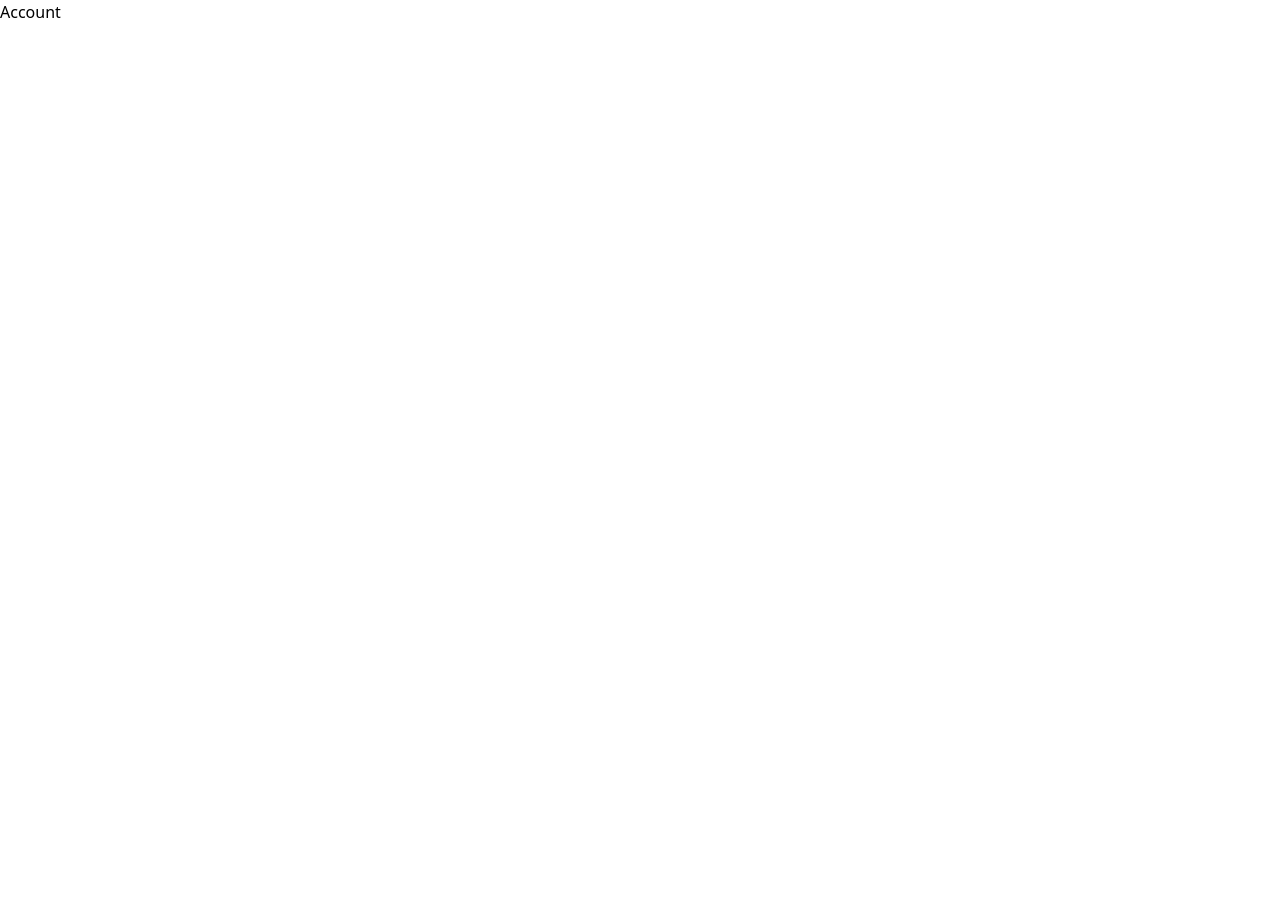
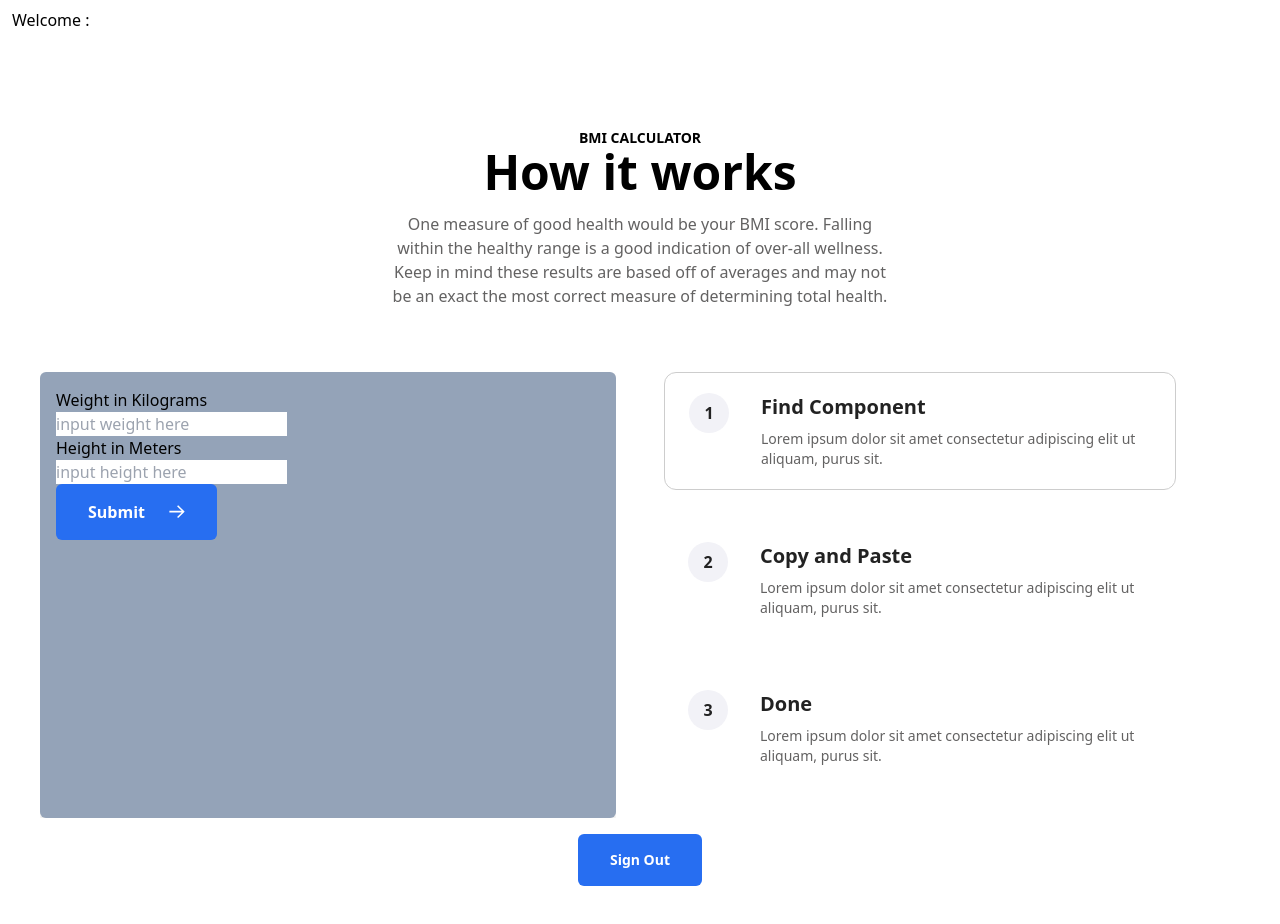
Before and after one commit to flor3z/onebetterbody, a React (Vite) app: page /account in a window 1280 px wide. Shown: the top 924 px of the page. Before the commit the page ends 800 px from the top, so only its background shows below. Built offline with nearby package versions, Linux system fonts and the light colour scheme; no server answers.

Commit message:
firebase added with env file and pages

```diff
--- a/package.json
+++ b/package.json
@@ -10,6 +10,7 @@
     "preview": "vite preview"
   },
   "dependencies": {
+    "firebase": "^10.6.0",
     "react": "^18.2.0",
     "react-dom": "^18.2.0",
     "react-router-dom": "^6.18.0"
--- a/src/App.jsx
+++ b/src/App.jsx
@@ -1,16 +1,18 @@
-import { useState } from 'react';
 import Signup from './components/Signup';
 import Signin from './components/Signin';
 import Account from './components/Account';
 import { Routes, Route } from 'react-router-dom';
+import { AuthContextProvider } from './context/AuthContext';
 function App() {
   return (
     <>
-      <Routes>
-        <Route path="/" element={<Signup />} />
-        <Route path="/signin" element={<Signin />} />
-        <Route path="/account" element={<Account />} />
-      </Routes>
+      <AuthContextProvider>
+        <Routes>
+          <Route path="/" element={<Signup />} />
+          <Route path="/signin" element={<Signin />} />
+          <Route path="/account" element={<Account />} />
+        </Routes>
+      </AuthContextProvider>
     </>
   );
 }
--- a/src/components/Account.jsx
+++ b/src/components/Account.jsx
@@ -1,7 +1,127 @@
+import { Link, useNavigate } from 'react-router-dom';
+import { UserAuth } from '../context/AuthContext';
+
 import React from 'react';
 
 function Account() {
-  return <div>Account</div>;
+  const { user, logout } = UserAuth();
+
+  const navigate = useNavigate();
+
+  const handleLogOut = async () => {
+    try {
+      await logout();
+      navigate('/');
+    } catch (e) {
+      console.log(e.message);
+    }
+  };
+
+  return (
+    <section>
+      <div className="absolute top-2 left-3">
+        Welcome : {user && user.email}{' '}
+      </div>
+      <div className="mx-auto w-full max-w-7xl px-5 py-16 md:px-10 md:py-24 lg:py-32">
+        <p className="text-center text-sm font-bold uppercase">
+          BMI CALCULATOR
+        </p>
+        <h2 className="text-center text-3xl font-bold md:text-5xl">
+          How it works
+        </h2>
+        <p className="mx-auto mb-8 mt-4 max-w-lg text-center text-sm text-[#636262] sm:text-base md:mb-12 lg:mb-16">
+          One measure of good health would be your BMI score. Falling within the
+          healthy range is a good indication of over-all wellness. Keep in mind
+          these results are based off of averages and may not be an exact the
+          most correct measure of determining total health.
+        </p>
+        <div className="grid items-center gap-8 lg:grid-cols-2 lg:gap-12">
+          <div className="flex h-full flex-col [grid-area:2/1/3/2] lg:[grid-area:1/2/2/3]">
+            <a
+              className="mb-8 flex max-w-lg justify-center gap-4 rounded-xl border border-solid border-[#cdcdcd] px-6 py-5 text-[#222222]"
+              href="#w-tabs-0-data-w-pane-0"
+            >
+              <div className="flex h-10 w-10 flex-none items-center justify-center rounded-full bg-[#f2f2f7]">
+                <p className="text-sm font-bold sm:text-base">1</p>
+              </div>
+              <div className="ml-4 flex flex-col gap-2">
+                <h5 className="text-xl font-bold">Find Component</h5>
+                <p className="text-sm text-[#636262]">
+                  Lorem ipsum dolor sit amet consectetur adipiscing elit ut
+                  aliquam, purus sit.
+                </p>
+              </div>
+            </a>
+            <a
+              className="mb-8 flex max-w-lg justify-center gap-4 px-6 py-5 text-[#222222]"
+              href="#w-tabs-0-data-w-pane-1"
+            >
+              <div className="flex h-10 w-10 flex-none items-center justify-center rounded-full bg-[#f2f2f7]">
+                <p className="text-sm font-bold sm:text-base">2</p>
+              </div>
+              <div className="ml-4 flex flex-col gap-2">
+                <h5 className="text-xl font-bold">Copy and Paste</h5>
+                <p className="text-sm text-[#636262]">
+                  Lorem ipsum dolor sit amet consectetur adipiscing elit ut
+                  aliquam, purus sit.
+                </p>
+              </div>
+            </a>
+            <a
+              className="mb-8 flex max-w-lg justify-center gap-4 px-6 py-5 text-[#222222]"
+              href="#w-tabs-0-data-w-pane-2"
+            >
+              <div className="flex h-10 w-10 flex-none items-center justify-center rounded-full bg-[#f2f2f7]">
+                <p className="text-sm font-bold sm:text-base">3</p>
+              </div>
+              <div className="ml-4 flex flex-col gap-2">
+                <h5 className="text-xl font-bold">Done</h5>
+                <p className="text-sm text-[#636262]">
+                  Lorem ipsum dolor sit amet consectetur adipiscing elit ut
+                  aliquam, purus sit.
+                </p>
+              </div>
+            </a>
+          </div>
+          <form className="block h-full w-full overflow-hidden [grid-area:1/1/2/2] lg:[grid-area:1/1/2/2]">
+            <div className="flex flex-col items-start p-4 text-left bg-slate-400 w-full h-full rounded-md shadow-md">
+              <label>Weight in Kilograms</label>
+              <input type="text" placeholder="input weight here" />
+              <label>Height in Meters</label>
+              <input type="text" placeholder="input height here" />
+              <button
+                href="#"
+                className="flex items-center justify-center bg-[#276ef1] px-8 py-4 text-center font-semibold rounded-md text-white"
+              >
+                <p className="mr-6 font-bold">Submit</p>
+                <svg
+                  className="h-4 w-4 flex-none"
+                  fill="currentColor"
+                  viewBox="0 0 20 21"
+                  xmlns="http://www.w3.org/2000/svg"
+                >
+                  <title>Arrow Right</title>
+                  <polygon points="16.172 9 10.101 2.929 11.515 1.515 20 10 19.293 10.707 11.515 18.485 10.101 17.071 16.172 11 0 11 0 9"></polygon>
+                </svg>
+              </button>
+            </div>
+          </form>
+        </div>
+        <div className="flex justify-center items-center text-sm py-4">
+          <button
+            onClick={handleLogOut}
+            className="flex items-center justify-center bg-[#276ef1] px-8 py-4 text-center font-semibold rounded-md text-white"
+          >
+            <p className=" font-bold">Sign Out</p>
+          </button>
+          {/* Log out of{' '}
+          <Link to="signin" className="text-sm font-bold text-balck">
+            Your Account
+          </Link> */}
+        </div>
+      </div>
+    </section>
+  );
 }
 
 export default Account;
--- a/src/components/Signin.jsx
+++ b/src/components/Signin.jsx
@@ -57,7 +57,7 @@ function Signin() {
             href="#"
             className="flex items-center justify-center bg-[#276ef1] px-8 py-4 text-center font-semibold rounded-md text-white transition [box-shadow:rgb(171,_196,_245)_-8px_8px] hover:[box-shadow:rgb(171,_196,_245)_0px_0px]"
           >
-            <p className="mr-6 font-bold">Login to One Body</p>
+            <p className="mr-6 font-bold">Sign in</p>
             <svg
               className="h-4 w-4 flex-none"
               fill="currentColor"
--- a/src/components/Signup.jsx
+++ b/src/components/Signup.jsx
@@ -1,7 +1,31 @@
 import React from 'react';
-import { Link } from 'react-router-dom';
+import { Link, useNavigate } from 'react-router-dom';
+import { useState } from 'react';
+import { UserAuth } from '../context/AuthContext';
 
 function Signup() {
+  const [email, setEmail] = useState('');
+  const [password, setPassword] = useState('');
+  const [error, setError] = useState('');
+
+  const navigate = useNavigate();
+
+  const { createUser } = UserAuth();
+
+  const handleSubmit = async (e) => {
+    e.preventDefault();
+    setError('');
+    try {
+      await createUser(email, password);
+      navigate('/account');
+    } catch (error) {
+      setError(error.message);
+      console.log(error.message);
+      setEmail('');
+      setPassword('');
+    }
+  };
+
   return (
     <>
       <section>
@@ -30,6 +54,7 @@ function Signup() {
                 One Body
               </h2>
               <form
+                onSubmit={handleSubmit}
                 className="mx-auto mb-4 max-w-sm pb-4"
                 name="wf-form-password"
                 method="get"
@@ -41,6 +66,7 @@ function Signup() {
                     className="absolute bottom-0 left-[5%] right-auto top-[26%] inline-block"
                   />
                   <input
+                    onChange={(e) => setEmail(e.target.value)}
                     type="email"
                     className="mb-4 block h-9 w-full border border-black bg-[#f2f2f7] px-3 py-6 pl-14 text-sm text-[#333333]"
                     maxLength="256"
@@ -56,6 +82,7 @@ function Signup() {
                     className="absolute bottom-0 left-[5%] right-auto top-[26%] inline-block"
                   />
                   <input
+                    onChange={(e) => setPassword(e.target.value)}
                     type="password"
                     className="mb-4 block h-9 w-full border border-black bg-[#f2f2f7] px-3 py-6 pl-14 text-sm text-[#333333]"
                     placeholder="Password (min 4 characters)"
@@ -74,11 +101,8 @@ function Signup() {
                     </a>
                   </span>
                 </label>
-                <a
-                  href="#"
-                  className="flex items-center justify-center bg-[#276ef1] px-8 py-4 text-center font-semibold rounded-md text-white transition [box-shadow:rgb(171,_196,_245)_-8px_8px] hover:[box-shadow:rgb(171,_196,_245)_0px_0px]"
-                >
-                  <p className="mr-6 font-bold">Join One Body</p>
+                <button className="flex items-center justify-center bg-[#276ef1] px-8 py-4 text-center font-semibold rounded-md text-white transition [box-shadow:rgb(171,_196,_245)_-8px_8px] hover:[box-shadow:rgb(171,_196,_245)_0px_0px]">
+                  <p className="mr-6 font-bold">Create Account</p>
                   <svg
                     className="h-4 w-4 flex-none"
                     fill="currentColor"
@@ -88,7 +112,7 @@ function Signup() {
                     <title>Arrow Right</title>
                     <polygon points="16.172 9 10.101 2.929 11.515 1.515 20 10 19.293 10.707 11.515 18.485 10.101 17.071 16.172 11 0 11 0 9"></polygon>
                   </svg>
-                </a>
+                </button>
               </form>
               <p className="text-sm text-[#636262]">
                 Already have an account?{' '}
--- /dev/null
+++ b/src/context/AuthContext.jsx
@@ -0,0 +1,43 @@
+import { useContext, createContext, useEffect, useState } from 'react';
+import {
+  createUserWithEmailAndPassword,
+  signInWithEmailAndPassword,
+  signOut,
+  onAuthStateChanged,
+} from 'firebase/auth';
+import { auth } from '../firebase';
+
+const UserContext = createContext();
+
+export const AuthContextProvider = ({ children }) => {
+  const [user, setUser] = useState({});
+
+  const createUser = (email, password) => {
+    return createUserWithEmailAndPassword(auth, email, password);
+  };
+
+  const logout = () => {
+    return signOut(auth);
+  };
+
+  useEffect(() => {
+    const unsubscribe = onAuthStateChanged(auth, (currentUser) => {
+      console.log(currentUser);
+      setUser(currentUser);
+    });
+
+    return () => {
+      unsubscribe();
+    };
+  }, []);
+
+  return (
+    <UserContext.Provider value={{ createUser, user, logout }}>
+      {children}
+    </UserContext.Provider>
+  );
+};
+
+export const UserAuth = () => {
+  return useContext(UserContext);
+};
--- /dev/null
+++ b/src/firebase.js
@@ -0,0 +1,20 @@
+// Import the functions you need from the SDKs you need
+import { initializeApp } from 'firebase/app';
+import { getAuth } from 'firebase/auth';
+// TODO: Add SDKs for Firebase products that you want to use
+// https://firebase.google.com/docs/web/setup#available-libraries
+
+// Your web app's Firebase configuration
+const firebaseConfig = {
+  apiKey: import.meta.env.VITE_API_KEY,
+  authDomain: import.meta.env.VITE_AUTH_DOMAIN,
+  projectId: import.meta.env.VITE_PROJECT_ID,
+  storageBucket: import.meta.env.VITE_STORAGE_BUCKET,
+  messagingSenderId: import.meta.env.VITE_MESSAGING_SENDER_ID,
+  appId: import.meta.env.VITE_APP_ID,
+};
+
+// Initialize Firebase
+const app = initializeApp(firebaseConfig);
+export const auth = getAuth(app);
+export default app;
```
Also changed, not shown: 2 other files (tests, documents, lock files or other folders).
